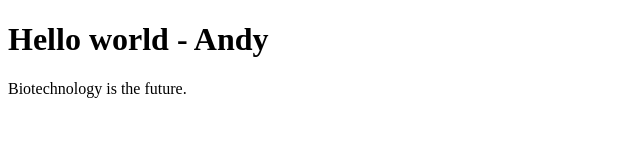
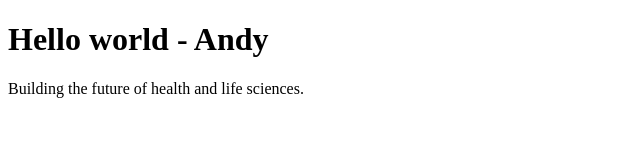
Before and after one commit to andychenbio/andychenbio.github.io, a plain HTML site: page index.html in a window 1280 px wide. Shown: the whole page, without its empty margins (0-640 px from the left). Drawn offline with Linux system fonts and the light colour scheme.

Commit message:
Update index.html

```diff
--- a/index.html
+++ b/index.html
@@ -2,6 +2,6 @@
 <html>
   <body>
     <h1>Hello world - Andy</h1>
-    <p>Biotechnology is the future.</p>
+    <p>Building the future of health and life sciences.</p>
   </body>
 </html>
```
